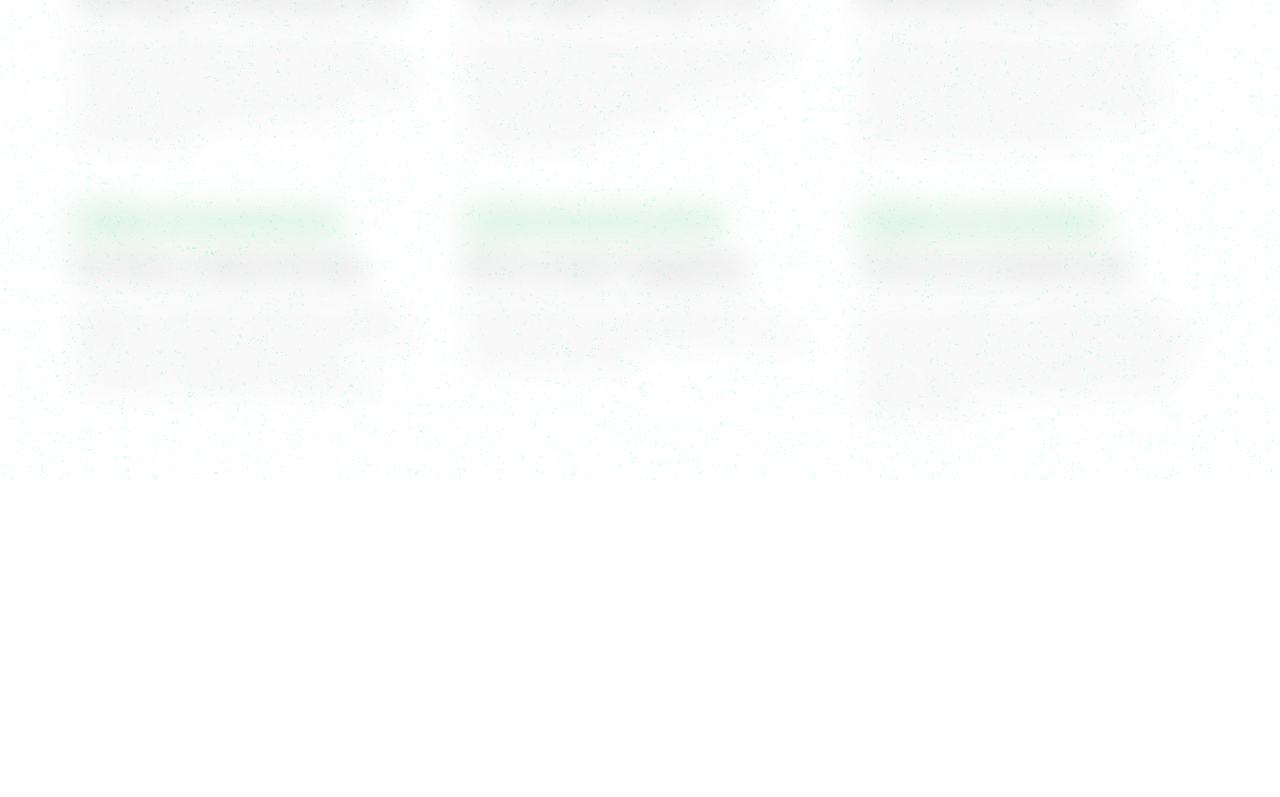
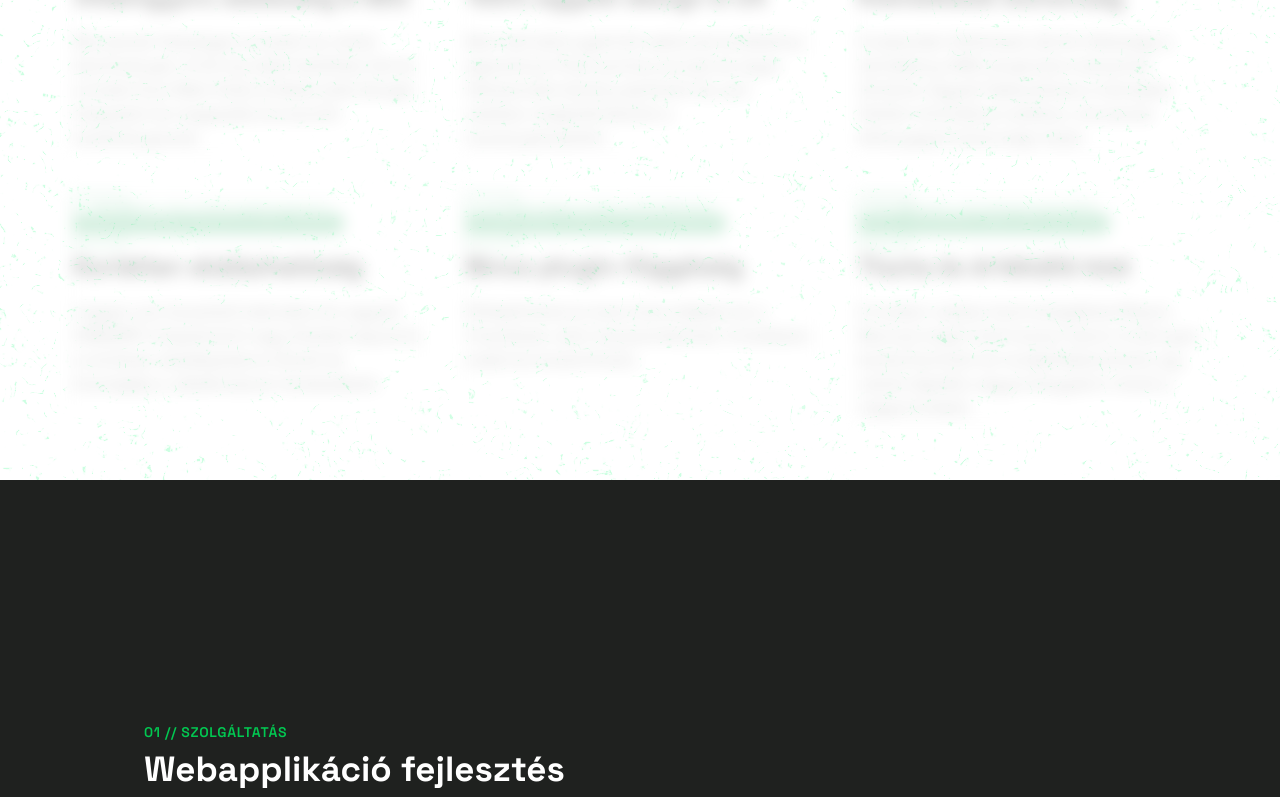
Before and after one commit to Quruzslo/PreferSite, a Next.js app: page / in a window 1280 px wide. Shown: the part 1459-2256 px from the top of the page. Before the commit the page ends 1939 px from the top, so only its background shows below. Built offline with nearby package versions, Linux system fonts and the light colour scheme.

Commit message:
services szekciónak motion animáció

```diff
--- a/app/page.tsx
+++ b/app/page.tsx
@@ -1,13 +1,15 @@
 import Hero from "@/components/hero/Hero";
 import TechStack from "@/components/tech-stack/TechStack";
-import WebAppSection from "../components/webappSection/WebAppSection";
+import BenefitSection from "../components/BenefitSection/BenefitSection";
+import Services from "../components/ServicesSection/Services";
 
 export default function HomePage() {
   return (
     <>
       <Hero></Hero>
       <TechStack></TechStack>
-      <WebAppSection></WebAppSection>
+      <BenefitSection></BenefitSection>
+      <Services></Services>
     </>
   );
 }
--- a/components/webappSection/WebAppSection.jsx
+++ b/components/BenefitSection/BenefitSection.jsx
@@ -17,7 +17,7 @@ const BenefitCard = ({ benefit }) => {
   const filter = useTransform(
     scrollYProgress,
     [0, 1],
-    ["blur(15px)", "blur(0px)"],
+    ["blur(8px)", "blur(0px)"],
   );
   const opacity = useTransform(scrollYProgress, [0, 1], [0.3, 1]);
 
@@ -30,7 +30,7 @@ const BenefitCard = ({ benefit }) => {
         willChange: "filter, opacity",
         transform: "translateZ(0)",
       }}
-      className="flex flex-col gap-4 benefit-card relative p-[10px]"
+      className="flex flex-col gap-4 benefit-card relative p-[10px] bg-white"
     >
       <span className="w-fit benefit-badge rounded-full bg-green px-3 py-1 text-[20px] font-black uppercase text-dark-color ">
         {benefit.badge}
@@ -43,7 +43,7 @@ const BenefitCard = ({ benefit }) => {
   );
 };
 
-export default function WebAppSection() {
+export default function BenefitSection() {
   return (
     <Section className="flex flex-col gap-[40px] py-[50px]">
       <h2 className="text-center text-3xl font-bold md:text-4xl">
--- /dev/null
+++ b/components/ServicesSection/MyServices.js
@@ -0,0 +1,52 @@
+const myServices = [
+  {
+    id: 0,
+    title: "Webapplikáció fejlesztés",
+    description:
+      "Egyedi szoftverek, amelyek böngészőből futnak, de pont úgy működnek, mint egy asztali alkalmazás. Ha egy kész, dobozos szoftver már nem fedi le a céged igényeit, vagy egy teljesen új ötletet építenél fel, egy egyedi applikáció a legjobb irány.",
+    benefits: [
+      "Bárhonnan, bármilyen eszközről elérhető felhő alapú működés",
+      "Nincs szükség telepítésre és manuális frissítésekre",
+      "Pontosan a te üzleti logikádra és folyamataidra szabva",
+      "Modern technológiák miatt gyors és zökkenőmentes felhasználói élmény",
+    ],
+  },
+  {
+    id: 1,
+    title: "Webshop fejlesztés",
+    description:
+      "Nem csak egy digitális kirakatot rakok össze, hanem egy olyan felületet, ami ténylegesen elad. A másodperc töredéke alatt betöltődő oldalak, a logikus vásárlási folyamat és a stabil fizetési rendszer mind kellenek ahhoz, hogy a látogatóból vásárló legyen.",
+    benefits: [
+      "Villámgyors oldalbetöltés, ami bizonyítottan növeli a konverziót",
+      "Biztonságos, automatizált bankkártyás fizetési integrációk (pl. Stripe)",
+      "Könnyen átlátható és kezelhető admin felület a termékekhez",
+      "Skálázható rendszer: nem omlik össze, ha hirtelen megnő a forgalom",
+    ],
+  },
+  {
+    id: 2,
+    title: "CRM rendszer fejlesztés",
+    description:
+      "Felejtsd el az átláthatatlan Excel táblákat és a cetlikre írt infókat. Egy saját fejlesztésű ügyfélkapcsolat-kezelő (CRM) rendszer automatizálja a monoton adminisztrációt, és egyetlen helyen gyűjti össze az összes fontos adatot a cégedről.",
+    benefits: [
+      "Nincsenek irreális havidíjak és felhasználónkénti licencek",
+      "Nincs felesleges funkció, csak az, amit tényleg használtok",
+      "Automatizálható folyamatok (pl. automatikus e-mailek, emlékeztetők)",
+      "Magas szintű adatbiztonság és testreszabható jogosultságkezelés",
+    ],
+  },
+  {
+    id: 3,
+    title: "Weboldal fejlesztés",
+    description:
+      "Az első benyomás a neten másodpercek alatt dől el. Legyen szó portfólióról vagy egy cég bemutatkozó oldaláról, a cél egy letisztult, modern és reszponzív felület megalkotása, ami szakértelmet sugároz és bizalmat épít.",
+    benefits: [
+      "Egyedi, sablonmentes megjelenés, ami illik a márkádhoz",
+      "Tökéletes mobilnézet (reszponzivitás) minden eszközön",
+      "Keresőoptimalizált (SEO-barát) kódolás a jobb Google helyezésért",
+      "Gyorsított tartalommegjelenítés (CDN) a maximális sebességért",
+    ],
+  },
+];
+
+export default myServices;
--- /dev/null
+++ b/components/ServicesSection/Services.tsx
@@ -0,0 +1,65 @@
+"use client";
+import myServices from "./MyServices";
+import { motion, Variants } from "motion/react";
+
+// A te tökéletes animációd maradt!
+const servicesVariants: Variants = {
+  hidden: {
+    scaleX: 0,
+    opacity: 1,
+  },
+  visible: {
+    scaleX: 1,
+    opacity: 1,
+    transition: {
+      duration: 0.7,
+      ease: [0.16, 1, 0.3, 1],
+    },
+  },
+};
+
+export default function Services() {
+  return (
+    <div className="relative flex w-full flex-col">
+      {myServices.map((service) => (
+        <motion.section
+          key={service.id}
+          initial="hidden"
+          whileInView="visible"
+          viewport={{ amount: 0.3, once: false }}
+          className="flex flex-col justify-center bg-transparent overflow-hidden"
+        >
+          <motion.div
+            variants={servicesVariants}
+            style={{ transformOrigin: "left center" }}
+            className="bg-dark-color min-h-screen w-full flex flex-col justify-center"
+          >
+            <div className="mx-auto max-w-5xl px-4">
+              <span className="text-sm font-semibold uppercase tracking-wider text-green-500 ">
+                0{service.id + 1} // Szolgáltatás
+              </span>
+              <h2 className="mt-2 text-3xl font-bold md:text-5xl lg:text-6xl text-white">
+                {service.title}
+              </h2>
+              <p className="mt-6 text-lg text-neutral-600 dark:text-neutral-400 md:text-xl">
+                {service.description}
+              </p>
+
+              <ul className="mt-8 grid grid-cols-1 gap-4 sm:grid-cols-2">
+                {service.benefits.map((benefit, idx) => (
+                  <li
+                    key={idx}
+                    className="flex items-start gap-3 text-sm text-neutral-700 dark:text-neutral-300 md:text-base"
+                  >
+                    <span className="mt-1 flex h-2 w-2 shrink-0 rounded-full bg-green-500" />
+                    <span>{benefit}</span>
+                  </li>
+                ))}
+              </ul>
+            </div>
+          </motion.div>
+        </motion.section>
+      ))}
+    </div>
+  );
+}
--- /dev/null
+++ b/components/ServicesSection/SingleService.tsx
@@ -0,0 +1,64 @@
+"use client";
+import myServices from "./MyServices";
+import { useRef } from "react";
+import { motion, Variants } from "motion/react";
+
+// Animációs variáns a balról nyíló scaleX-hez
+const servicesVariants: Variants = {
+  hidden: {
+    scaleX: 0,
+    opacity: 1,
+  },
+  visible: {
+    scaleX: 1,
+    opacity: 1,
+    transition: {
+      duration: 0.7,
+      ease: [0.16, 1, 0.3, 1],
+    },
+  },
+};
+
+export default function SingleService() {
+  const ref = useRef(null);
+  return (
+    <div className="flex w-full flex-col">
+      {myServices.map((service) => (
+        <motion.div
+          key={service.id}
+          ref={ref}
+          initial="hidden"
+          whileInView="visible"
+          viewport={{ amount: 0, once: false }}
+          variants={servicesVariants}
+          style={{ transformOrigin: "left center" }}
+          className=" flex min-h-screen w-full flex-col justify-center bg-dark-color"
+        >
+          <div className="mx-auto max-w-5xl">
+            <span className="text-sm font-semibold uppercase tracking-wider text-green-500">
+              0{service.id + 1} // Szolgáltatás
+            </span>
+            <h2 className="mt-2 text-3xl font-bold md:text-5xl lg:text-6xl">
+              {service.title}
+            </h2>
+            <p className="mt-6 text-lg text-neutral-600 dark:text-neutral-400 md:text-xl">
+              {service.description}
+            </p>
+
+            <ul className="mt-8 grid grid-cols-1 gap-4 sm:grid-cols-2">
+              {service.benefits.map((benefit, idx) => (
+                <li
+                  key={idx}
+                  className="flex items-start gap-3 text-sm text-neutral-700 dark:text-neutral-300 md:text-base"
+                >
+                  <span className="mt-1 flex h-2 w-2 rounded-full bg-green-500" />
+                  <span>{benefit}</span>
+                </li>
+              ))}
+            </ul>
+          </div>
+        </motion.div>
+      ))}
+    </div>
+  );
+}
--- a/components/hero/Hero.tsx
+++ b/components/hero/Hero.tsx
@@ -41,9 +41,9 @@ export default function Hero() {
     <section className="w-full flex-col flex rounded-b-[50px] relative overflow-hidden zoldhatteres bg-dark-color">
       <div className="w-[90%] max-w-[2560px] mx-auto flex-col flex md:flex-row  pt-[120px] pb-[35px] md:min-h-[calc(100vh_-_100px)] min-h-[450px] items-center justify-center gap-[25px] md:max-h-[1200px] ">
         <div className="hero-bal w-full md:w-[50%] p-[10px] h-full flex-col flex justify-between gap-[20px] order-last md:order-first">
-          <div className="flex flex-row gap-[10px] rounded-md bg-dark-green text-white w-fit p-[5px] items-center ">
+          <div className="flex flex-row gap-[10px] rounded-md bg-green text-white w-fit p-[5px] items-center ">
             <AtomIcon />
-            <p>Egyedi fejlesztéssel</p>
+            <p>Egyedi fejlesztésű termékek</p>
           </div>
 
           {/* Animált H1 szülő konténer */}
--- a/components/hero/referencies/referencies.tsx
+++ b/components/hero/referencies/referencies.tsx
@@ -85,6 +85,9 @@ export default function Referencies() {
                     target="_blank"
                     className="ref-stack bg-black/70 px-[15px] py-[5px] rounded-full"
                   >
+                    <span className="sr-only">
+                      {ref.title} oldal megnyitása
+                    </span>
                     Élő oldal
                   </a>
                 </div>
@@ -109,6 +112,7 @@ export default function Referencies() {
                 transform: `translate(${prevBtnPos.x}px, ${prevBtnPos.y}px)`,
               }}
             >
+              <span className="sr-only">Előző referenciához lapozás</span>
               <IoArrowBack />
             </button>
           </div>
@@ -127,6 +131,7 @@ export default function Referencies() {
                 transform: `translate(${nextBtnPos.x}px, ${nextBtnPos.y}px)`,
               }}
             >
+              <span className="sr-only">Következő referenciához lapozás</span>
               <IoArrowForwardOutline />
             </button>
           </div>
```
Also changed, not shown: app/globals.css, components/BenefitSection/benefits.js (renamed from components/webappSection/benefits.js).
